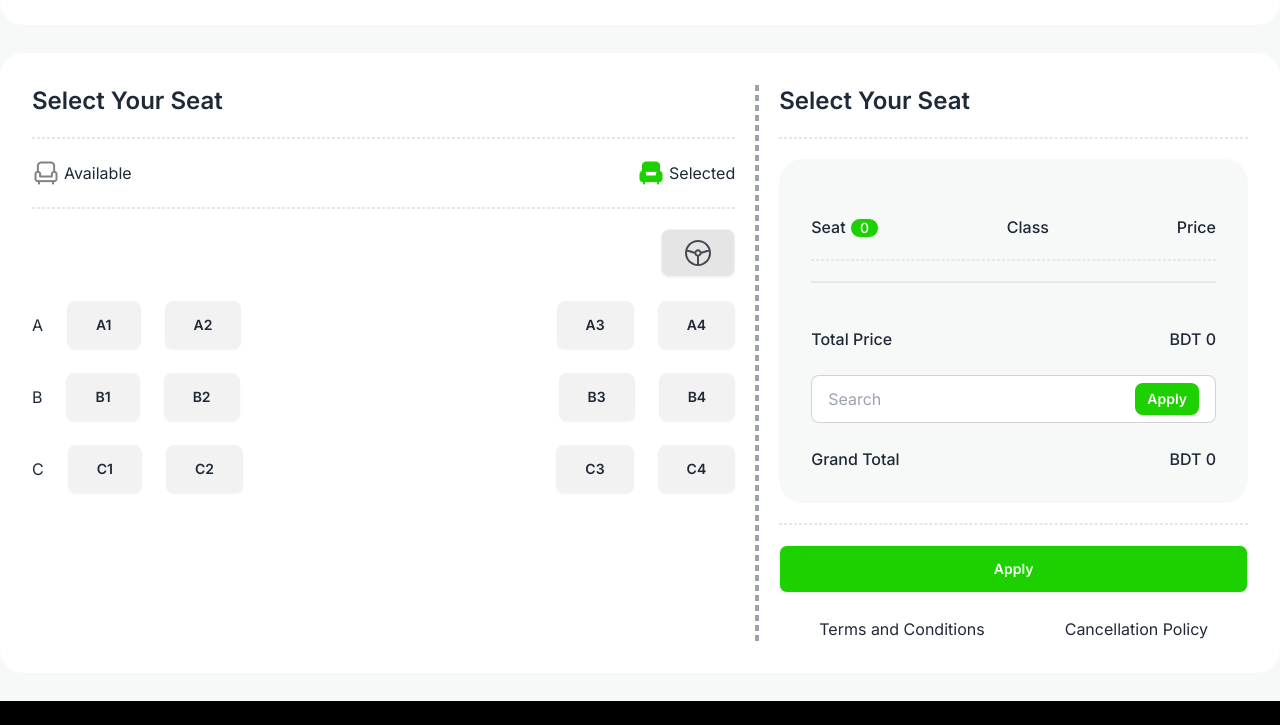
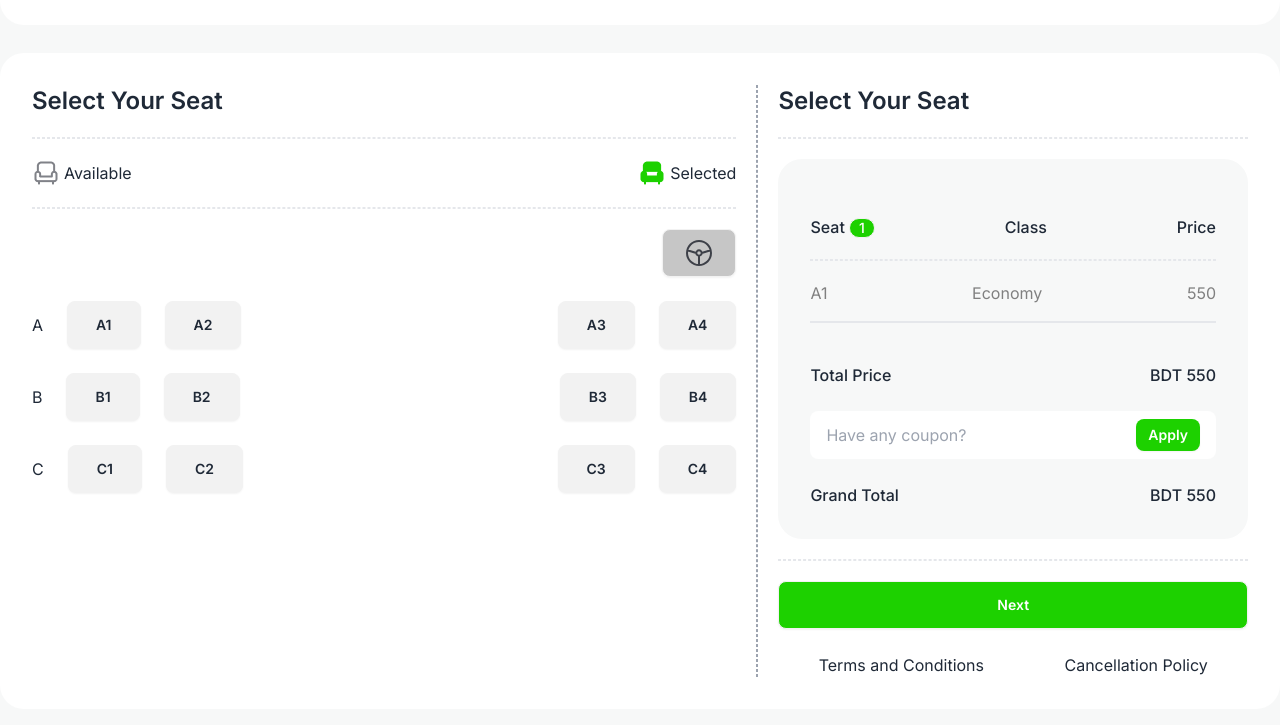
Before and after one commit to Dev-Muhammad-Suhan/Assignment-5-Bus_Ticket, a plain HTML site: page index.html in a window 1280 px wide. Both pictures are taken after a click on the button "A1". Shown: the part 2049-2774 px from the top of the page. Drawn offline with nearby package versions, Linux system fonts and the light colour scheme.

Commit message:
Finished JS basic Functions

```diff
--- a/index.html
+++ b/index.html
@@ -135,7 +135,7 @@
                     </div>
                     <!-- Button -->
                     <div class="mt-4 lg:mt-0 text-center md:text-start lg:text-start">
-                      <a class="btn border-[#1DD10066] bg-[#1DD1001A] text-[#1DD100]"><span><img src="./images/seat-green.png" alt=""></span><span>40</span> Seats left</a>
+                      <a class="btn border-[#1DD10066] bg-[#1DD1001A] text-[#1DD100]"><span><img src="./images/seat-green.png" alt=""></span><span id="seats-left" >12</span> Seats left</a>
                     </div>
                   </div>
                   <!-- End -->
@@ -190,7 +190,7 @@
 
                 <!-- Row-1 -->
                 <div class="flex flex-row-reverse">
-                  <button class="btn px-5 bg-[#0307121A]"><span><img src="./images/driver-seet.svg" alt=""></span></button>
+                  <button class="btn px-5 bg-[#00000039]"><span><img src="./images/driver-seet.svg" alt=""></span></button>
                 </div>
                 <!-- Row-2 -->
                 <div class="mt-6 flex gap-[5px] justify-between">
@@ -199,10 +199,10 @@
 
                     <div>A</div>
                     <div>
-                      <button class="btn px-4 lg:px-7"><span>A1</span></button>
+                      <button id="a1" class="bus-seat btn px-4 lg:px-7">A1</button>
                     </div>
                     <div>
-                      <button class="btn px-4 lg:px-7"><span>A2</span></button>
+                      <button id="a2" class="bus-seat btn px-4 lg:px-7">A2</button>
                     </div>
 
                   </div>
@@ -210,10 +210,10 @@
                   <div class="flex gap-[6px] lg:gap-6 justify-between items-center">
 
                     <div>
-                      <button class="btn px-4 lg:px-7"><span>A3</span></button>
+                      <button id="a3" class="bus-seat btn px-4 lg:px-7">A3</button>
                     </div>
                     <div>
-                      <button class="btn px-4 lg:px-7"><span>A4</span></button>
+                      <button id="a4" class="bus-seat btn px-4 lg:px-7">A4</button>
                     </div>
 
                   </div>
@@ -226,10 +226,10 @@
 
                     <div>B</div>
                     <div>
-                      <button class="btn px-4 lg:px-7"><span>B1</span></button>
+                      <button id="b1" class="bus-seat btn px-4 lg:px-7">B1</button>
                     </div>
                     <div>
-                      <button class="btn px-4 lg:px-7"><span>B2</span></button>
+                      <button id="b2" class="bus-seat btn px-4 lg:px-7">B2</button>
                     </div>
 
                   </div>
@@ -237,10 +237,10 @@
                   <div class="flex gap-[6px] lg:gap-6 justify-between items-center">
 
                     <div>
-                      <button class="btn px-4 lg:px-7"><span>B3</span></button>
+                      <button id="b3" class="bus-seat btn px-4 lg:px-7">B3</button>
                     </div>
                     <div>
-                      <button class="btn px-4 lg:px-7"><span>B4</span></button>
+                      <button id="b4" class="bus-seat btn px-4 lg:px-7">B4</button>
                     </div>
 
                   </div>
@@ -253,10 +253,10 @@
 
                     <div>C</div>
                     <div>
-                      <button class="btn px-4 lg:px-7"><span>C1</span></button>
+                      <button id="c1" class="bus-seat btn px-4 lg:px-7">C1</button>
                     </div>
                     <div>
-                      <button class="btn px-4 lg:px-7"><span>C2</span></button>
+                      <button id="c2" class="bus-seat btn px-4 lg:px-7">C2</button>
                     </div>
 
                   </div>
@@ -264,10 +264,10 @@
                   <div class="flex gap-[6px] lg:gap-6 justify-between items-center">
 
                     <div>
-                      <button class="btn px-4 lg:px-7"><span>C3</span></button>
+                      <button id="c3" class="bus-seat btn px-4 lg:px-7">C3</button>
                     </div>
                     <div>
-                      <button class="btn px-4 lg:px-7"><span>C4</span></button>
+                      <button id="c4" class="bus-seat btn px-4 lg:px-7">C4</button>
                     </div>
 
                   </div>
@@ -277,7 +277,7 @@
                 <!-- End Row -->
               </div>
 
-              <div class="border-2 border-gray-400 border-dashed my-5 lg:my-0 mx-0 lg:mx-5"></div>
+              <div class="border border-gray-400 border-dashed my-5 lg:my-0 mx-0 lg:mx-5"></div>
 
               <!-- Side-2 -->
               <div class="w-full lg:w-2/5">
@@ -291,7 +291,7 @@
                 <div class=" bg-[#F7F8F8] p-8 rounded-3xl">
                   <!-- 1 -->
                   <div class="flex justify-between items-center">
-                    <h3 class="font-medium mt-6">Seat <span  class="badge text-white bg-[#1DD100]">0</span> </h3>
+                    <h3 class="font-medium mt-6">Seat <span id="selected-total-seat"  class="badge text-white bg-[#1DD100]">0</span> </h3>
                     <h3 class="font-medium mt-6">Class</h3>
                     <h3 class="font-medium mt-6">Price</h3>
                   </div>
@@ -300,29 +300,32 @@
                   <!-- 2 -->
                   <div>
                   <!-- Dynamic Added Div -->
+                    <ul id="new-element" class="li-container">
+
+                    </ul>
 
                   </div>
-                  <div class="border my-5"></div>
+                  <div class="border mb-4"></div>
 
                   <!-- 3 -->
                   <div class="flex justify-between">
                     <h3 class="font-medium mt-6 mb-6">Total Price</h3>
-                    <h3 class="font-medium mt-6 mb-6">BDT <span>0</span> </h3>
+                    <h3 class="font-medium mt-6 mb-6">BDT <span id="total-price">0</span> </h3>
                   </div>
 
                   <!-- 4 -->
-                  <div>
+                  <div id="coupon-container" class="">
                   <!-- Coupon -->
-                  <label class="input input-bordered flex items-center gap-2">
-                    <input type="text" class="w-full lg:grow" placeholder="Search" />
-                    <span class="btn btn-sm border-none hover:bg-[#99d88f] text-white bg-[#1DD100]">Apply</span>
-                  </label>
+                    <label class="input input-bordered border-none flex items-center gap-2">
+                      <input id="coupon-input" type="text" class="w-full lg:grow" placeholder="Have any coupon?" />
+                      <span onclick="applyCoupon()" class="btn btn-sm border-none hover:bg-[#99d88f] text-white bg-[#1DD100]">Apply</span>
+                    </label>
                   </div>
 
                   <!-- 5 -->
                   <div class="flex justify-between">
                     <h3 class="font-medium mt-6">Grand Total</h3>
-                    <h3 class="font-medium mt-6">BDT <span>0</span> </h3>
+                    <h3 class="font-medium mt-6">BDT <span id="grand-total">0</span> </h3>
                   </div>
 
                 </div>
@@ -330,7 +333,7 @@
                 <div class="border border-dashed my-5"></div>
 
                 <div>
-                  <button class="btn hover:text-black hover:bg-[#1cd1002b] text-white w-full bg-[#1DD100]">Apply</button>
+                  <button class="btn hover:text-black hover:bg-[#1cd1002b] text-white w-full bg-[#1DD100]">Next</button>
                 </div>
 
                 <div class="flex justify-around mt-6">
@@ -373,6 +376,8 @@
             </div>
         </div>
     </footer>
+    <!-- JS -->
+    <script src="./scripts/app.js"></script>
 </body>
 
 </html>
--- /dev/null
+++ b/scripts/app.js
@@ -0,0 +1,94 @@
+const allBtn = document.getElementsByClassName("bus-seat")
+let count = 0;
+let seatLeft = parseInt(document.getElementById("seats-left").innerText);
+let gTotal = 0;
+
+// -------------
+for (btn of allBtn) {
+    btn.addEventListener("click", function (event) {
+        // Change BG-Color
+
+
+        // Set the Total Seat
+        count = count + 1;
+        setInnerText("selected-total-seat", count)
+
+        // Total Seat left
+        seatLeft = seatLeft - 1;
+        setInnerText("seats-left", seatLeft)
+
+        // Set Total Price
+        totalPrice();
+
+        // Set Grand Total
+        grandTotal();
+
+        // Adding New Element in Select-Your-Seat Section
+        const li = document.createElement('li');
+
+        const busSeatName = event.target.innerText;
+        const p1 = document.createElement('p');
+        p1.innerText = busSeatName;
+        li.appendChild(p1);
+        const p2 = document.createElement('p');
+        p2.innerText = 'Economy';
+        li.appendChild(p2);
+        const p3 = document.createElement('p');
+        p3.innerText = '550';
+        li.appendChild(p3);
+
+        document.getElementById("new-element").appendChild(li);
+
+
+    })
+}
+
+// Apply Coupon
+function applyCoupon() {
+    const coupon1 = 'NEW15';
+    const coupon2 = 'Couple 20'
+    const enteredCouponInput = document.getElementById("coupon-input").value;
+
+    const grandTotalCost = document.getElementById("grand-total").innerText;
+    const convertedGrandTotalCost = parseInt(grandTotalCost);
+    const coupon1_Discount = 0.15;
+    const coupon2_Discount = 0.2;
+
+    // APPLY COUPON CONDITION
+    if (enteredCouponInput == coupon1) {
+        const getDiscount = convertedGrandTotalCost * coupon1_Discount;
+        const newGrandTotalCost = convertedGrandTotalCost - getDiscount;
+
+        setInnerText("grand-total", newGrandTotalCost);
+
+        document.getElementById("coupon-container").classList.add('hidden');
+    }
+    else if (enteredCouponInput == coupon2){
+        const getDiscount = convertedGrandTotalCost * coupon2_Discount;
+        const newGrandTotalCost = convertedGrandTotalCost - getDiscount;
+
+        setInnerText("grand-total", newGrandTotalCost);
+
+        document.getElementById("coupon-container").classList.add('hidden');
+    }
+}
+
+
+// Utility
+
+// Set Total Price
+function totalPrice() {
+    const totalPrice = document.getElementById("total-price").innerText;
+    let convertedTotalPrice = parseInt(totalPrice);
+    sum = convertedTotalPrice + 550;
+    setInnerText("total-price", sum);
+}
+// Grand Total Price
+function grandTotal() {
+    let tPrice = parseInt(document.getElementById("total-price").innerText)
+    setInnerText("grand-total", tPrice);
+}
+// Set InnerText
+function setInnerText(id, textValue) {
+    document.getElementById(id).innerText = textValue;
+}
--- a/style.css
+++ b/style.css
@@ -9,3 +9,12 @@
 }
 
 /* Sheared Style */
+.li-container > li {
+  padding-bottom: 1rem;
+  display: flex;
+  justify-content: space-between;
+}
+
+.li-container > li > p{
+  color: gray;
+}
```
